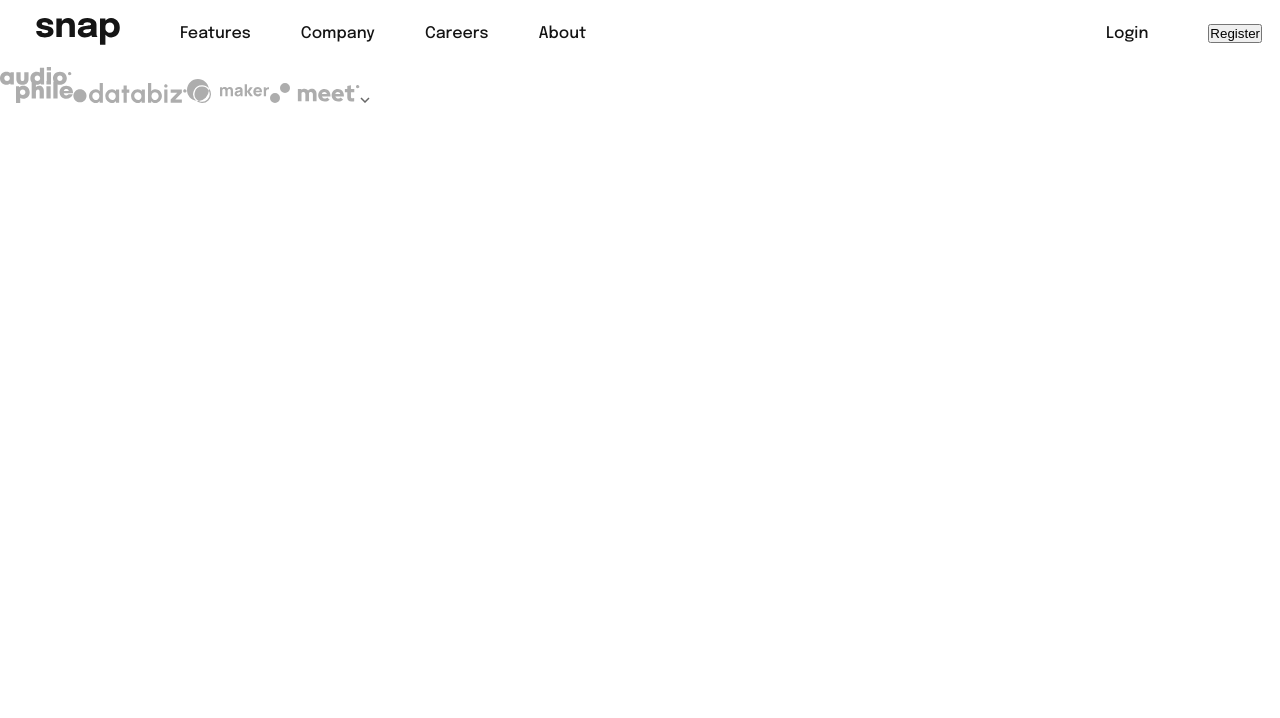
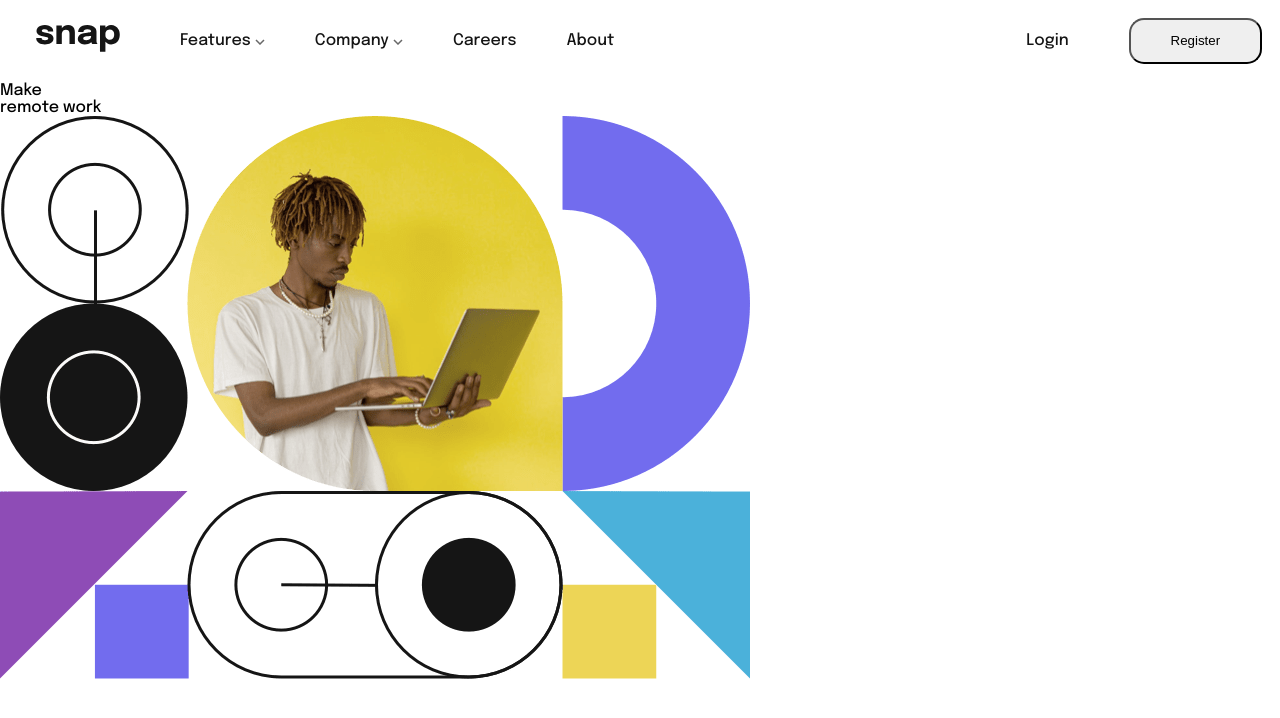
Before and after one commit to 02Alexis/land_page, a website built with webpack: page src/index.html in a window 1280 px wide. Built offline with nearby package versions, Linux system fonts and the light colour scheme.

Commit message:
Aplicando parte del diseño responsive

```diff
--- a/src/index.html
+++ b/src/index.html
@@ -16,10 +16,10 @@
                 </figure>
                 <ul>
                     <li>
-                        <a href="">Features</a>
+                        <a href="">Features <img src="./images/icon-arrow-down.svg" alt=""></a>
                     </li>
                     <li>
-                        <a href="">Company</a>
+                        <a href="">Company <img src="./images/icon-arrow-down.svg" alt=""></a>
                     </li>
                     <li>
                         <a href="">Careers</a>
@@ -36,7 +36,19 @@
         </nav>
     </header>
     <main class="main">
-        <img src="./images/client-audiophile.svg" alt=""><img src="./images/client-databiz.svg" alt=""><img src="./images/client-maker.svg" alt=""><img src="./images/client-meet.svg" alt=""><img src="./images/icon-arrow-down.svg" alt="">
+        <article class="main__information">
+            <div class="main__presentacion">
+                <span>Make <p>remote work</p></span>
+            </div>
+            <div class="main__presentacion">
+                <figure class="main__desktop">
+                    <picture>
+                        <source srcset="./images/image-hero-desktop.png" media="(min-width: 1440px)">
+                        <img class="img" src="./images/image-hero-mobile.png" alt="">
+                    </picture>
+                </figure>
+            </div>
+        </article>
     </main>
 
 
--- /dev/null
+++ b/src/styles/__mixings.scss
@@ -0,0 +1,3 @@
+// @mixings buttons ($sizePadding, $backgroundColor, $fontSize, $colorFont) {
+
+// }
--- a/src/styles/indexStyles/styles.scss
+++ b/src/styles/indexStyles/styles.scss
@@ -30,6 +30,14 @@ body{
 
         }
     }
+    &__button {
+        display: inline-block;
+        border-radius: 15px;
+        text-align: center;
+        width: 10em;
+        padding: 1em;
+        cursor: pointer;
+    }
 
 
 }
```
Also changed, not shown: build/1c174ccea84ec59ff880.svg (added), build/2d6ffbad4108ea24377c.svg (added), build/3859368b1ba7e579d814.svg (added), build/736eae1ff09acfe04c50.png (added), build/8c670cdffe9fb124c848.svg (added), build/bebf05132571af33611e.svg (added), build/css/app.bundle.css (added), build/d1e7955f847e089183ca.svg (added), build/index.html, build/js/app.bundle.js, src/styles/indexStyles/styles.css, 1 other file.
